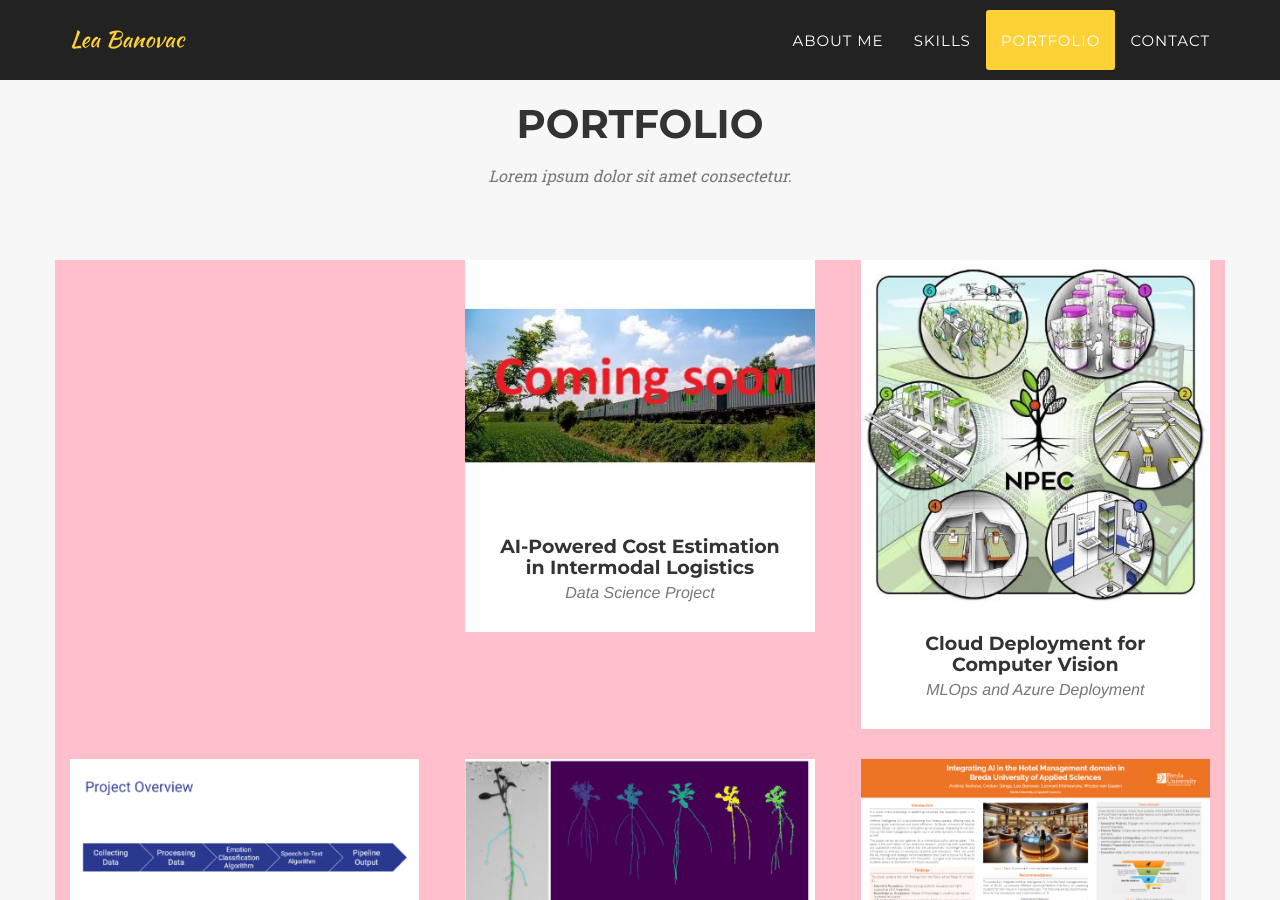
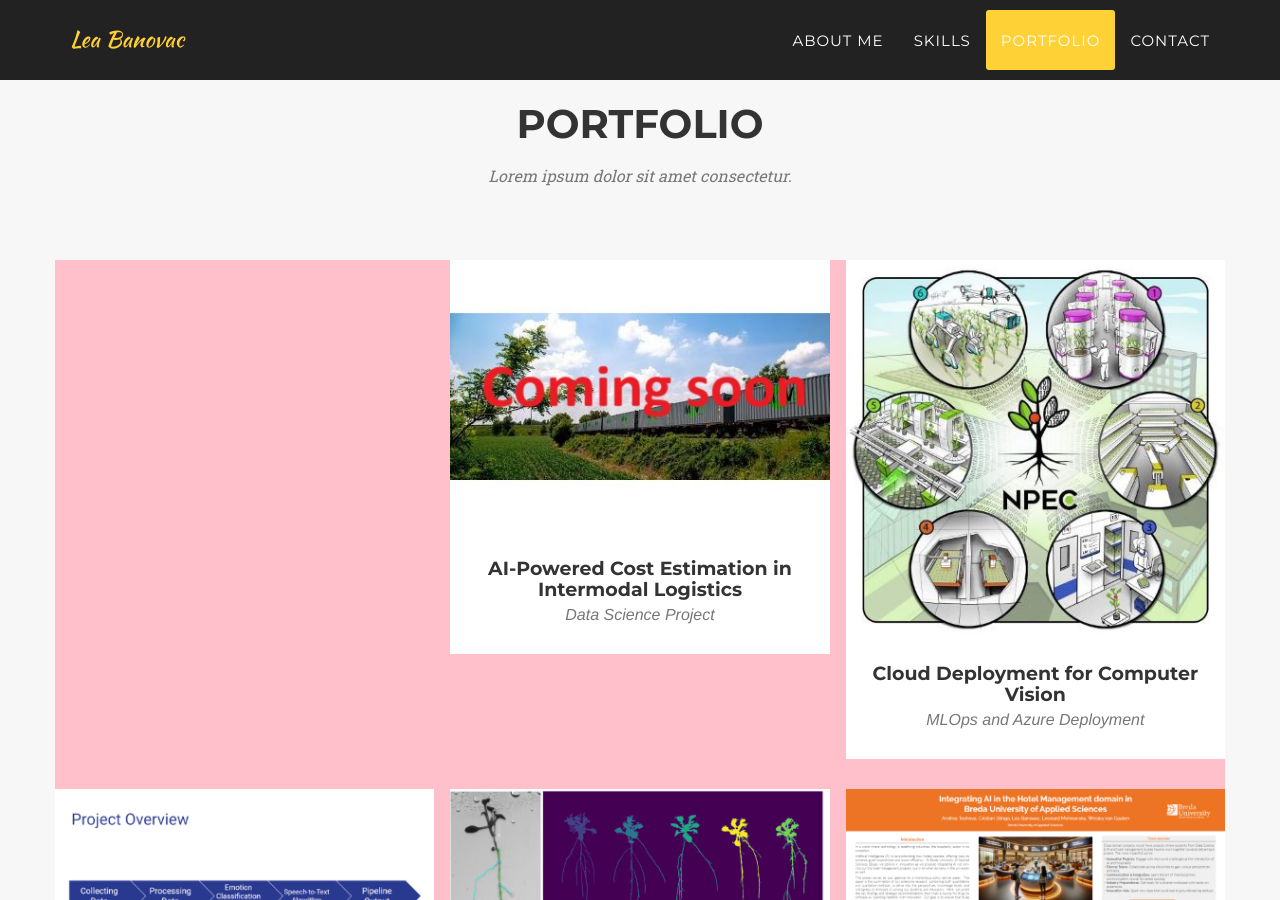
Before and after one commit to leabanovac224055/leabanovac224055.github.io, a Jekyll site: the page built from index.html, in a window 1280 px wide and 900 px high, scrolled down 2316 px. Built offline with Jekyll 4.4.1, drawn with Linux system fonts in a browser that asks for light colours; some web fonts are replaced.

Commit message:
Update portfolio_grid.html

```diff
--- a/_includes/portfolio_grid.html
+++ b/_includes/portfolio_grid.html
@@ -9,7 +9,7 @@
             </div>
             <div class="row portfolio-items-container">
             {% for post in site.posts %}
-                <div class="col-md-4 col-sm-6 portfolio-item">
+                <div class="portfolio-item">
                     <a href="#portfolioModal{{ post.modal-id }}" class="portfolio-link" data-toggle="modal">
                         <div class="portfolio-hover">
                             <div class="portfolio-hover-content">
```
